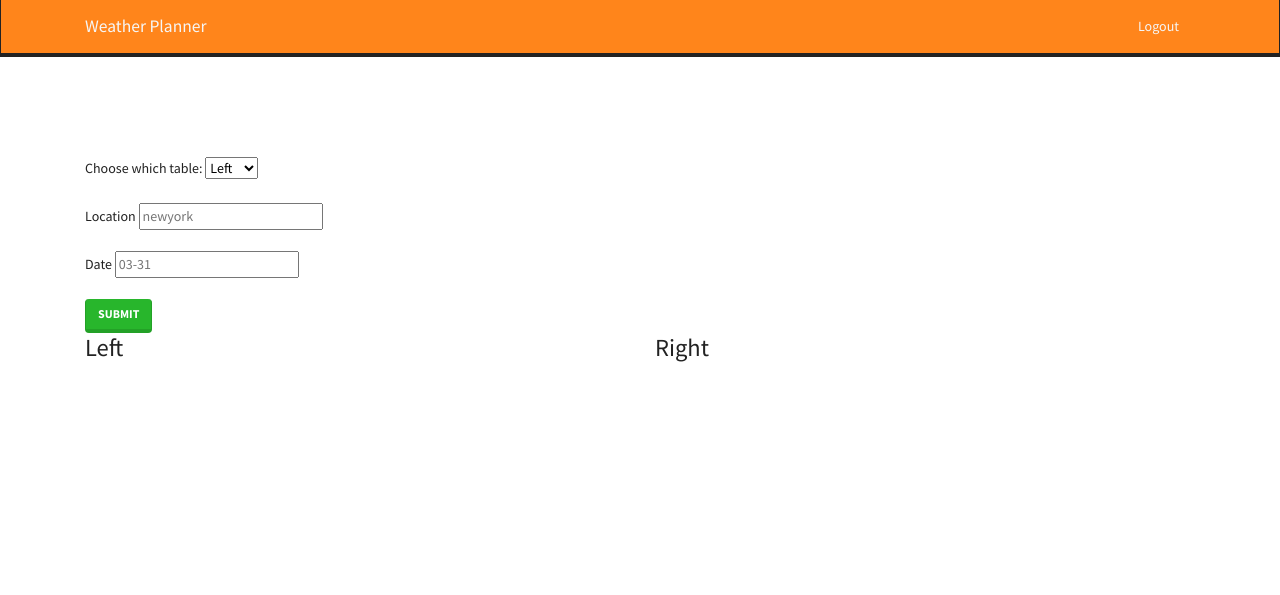
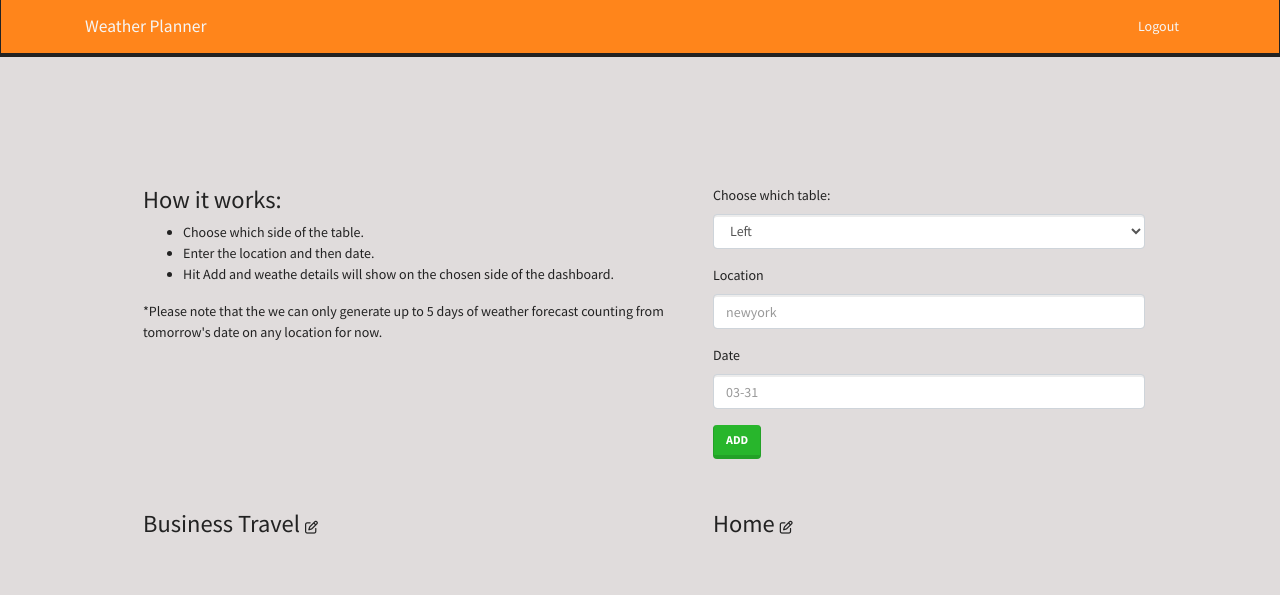
Before and after one commit to carlabrophy/the-weather-app, a Flask app: page /user in a window 1280 px wide. Shown: the top 595 px of the page. Run offline with Flask 2, Linux system fonts and the light colour scheme; the visitor is signed in with stand-in values (Sample User, id 1); data that the repository does not hold is empty; some libraries are stand-ins or nearby versions.

Commit message:
added style and update forms

```diff
--- a/app.py
+++ b/app.py
@@ -14,7 +14,6 @@ app.config['SQLALCHEMY_ECHO'] = True
 app.config['DEBUG_TB_INTERCEPT_REDIRECTS'] = False
 
 connect_db(app)
-
 db.create_all()
 
 app.config['SECRET_KEY'] = APP_CONFIG_KEY
@@ -40,10 +39,11 @@ def fetch_data(location, date_input):
 
         if date == date_input:
             temp = daily['values']['temperatureAvg']
-            description = daily['values']['weatherCodeMax']
+            sunrise = daily['values']['sunriseTime']
+            sunset = daily['values']['sunsetTime']
             humidity = daily['values']['humidityAvg']
 
-            new_weather = {'temperature': temp, 'description': description, 'humidity': humidity}
+            new_weather = {'temperature': temp, 'sunrise':sunrise, 'sunset':sunset, 'humidity': humidity}
             return new_weather
 
 
@@ -94,7 +94,7 @@ def user_login():
         user = User.authenticate(username, password)
         if user:
             session['user_id'] = user.id
-            flash(f'Welcome back {username}!', 'info')
+            flash(f'Welcome back {username}!', 'success')
             return redirect('/user')
         else:
             form.username.errors = ['Incorrect username/password']
@@ -121,21 +121,25 @@ def show_weather_forms():
     if form.validate_on_submit():
         address = form.location.data
         date = form.date.data
+        # if date == "":
+        #     form.date.errors.append('Invalid date')
         column = form.column.data
 
-        weather = fetch_data(address,date)
+        try:
+            date_format = datetime.datetime.strptime(f"2023-{date}", "%Y-%m-%d")
+            new_date = date_format.strftime('%a %w/%d')
+            weather = fetch_data(address,date)
+            new_weather = Weather(date=new_date, location=address.capitalize(), temperature=weather['temperature'], sunrise=weather['sunrise'], sunset=weather['sunset'], humidity=weather['humidity'], user_id=session['user_id'], column=column)
+            db.session.add(new_weather)
+            db.session.commit()
+            return redirect('/user')
+        except ValueError:
+            form.date.errors.append('Invalid date')
+            return render_template('user.html', form=form,l_weathers=l_weathers, r_weathers=r_weathers)
 
-        new_weather = Weather(date=date, location=address, temperature=weather['temperature'], description=weather['description'], humidity=weather['humidity'], user_id=session['user_id'], column=column)
-
-        db.session.add(new_weather)
-        db.session.commit()
-        return redirect('/user')
 
     else:
-
         return render_template('user.html', form=form, l_weathers=l_weathers, r_weathers=r_weathers)
-
-
 
 
 
@@ -176,7 +180,7 @@ def delete_weather(id):
 
     db.session.delete(w)
     db.session.commit()
-    flash(f'{w.location } dated: {w.date} deleted!', 'danger')
+    flash(f'{w.date} in {w.location} deleted!', 'danger')
 
     return redirect('/user')
 
--- a/models.py
+++ b/models.py
@@ -63,7 +63,8 @@ class Weather(db.Model):
     date = db.Column(db.Text, nullable=False)
     location = db.Column(db.Text, nullable=False)
     temperature = db.Column(db.Float, nullable=False)
-    description = db.Column(db.Text, nullable=False)
+    sunrise =db.Column(db.Text, nullable=False)
+    sunset =db.Column(db.Text, nullable=False)
     humidity = db.Column(db.Float, nullable=False)
     created = created = db.Column(db.DateTime, nullable=False, default=datetime.datetime.now)
     user_id = db.Column(db.Integer, db.ForeignKey('users.id'))
--- a/static/app.css
+++ b/static/app.css
@@ -1,7 +1,32 @@
+* {
+	margin: 0;
+	box-sizing: border-box;
+}
+
+body {
+	background-color: #e0dcdc;
+	margin-bottom: 200px;
+}
+
 .top-margin {
 	margin-top: 100px;
 }
 
+/* index */
+.home-page {
+	margin: 25% 0 0 10%;
+	width: 35%;
+}
+
+.home-page p {
+	font-size: 1rem;
+}
+
+.sign-up {
+	margin-left: 2%;
+}
+
+/* login/register */
 .home-div {
 	margin: 10% 0 0 10%;
 }
@@ -9,3 +34,62 @@
 .home-div p {
 	margin-bottom: 30px;
 }
+
+.reg-div {
+	margin: 100px 0 0 10%;
+	width: 35%;
+}
+
+.login-msg {
+	font-size: 1rem;
+}
+
+.flash-msg {
+	margin-top: 50px;
+}
+
+.f-msg {
+	font-size: 1.2rem;
+}
+
+/* user */
+
+.user-container {
+	margin: 10% 10% 0 10%;
+}
+
+.input-user {
+	width: 80%;
+}
+
+.column {
+	margin: 50px 0;
+}
+
+.h3-fa {
+	font-size: small;
+	font-weight: 400;
+}
+
+.weather {
+	margin-bottom: 10px;
+}
+
+.card-img-top {
+	font-size: 1.2rem;
+
+	padding-right: 30px;
+}
+
+.align-right {
+	text-align: right;
+}
+
+.align-left {
+	margin: 20px 0 0 0;
+	padding-left: 20px;
+}
+
+.card-title {
+	font-size: 1.8rem;
+}
--- /dev/null
+++ b/static/app.js
@@ -0,0 +1,46 @@
+const left = document.querySelector(".column-left");
+const right = document.querySelector(".column-right");
+const form = document.querySelector("#from-user");
+const date = document.querySelector("#date");
+
+left.addEventListener("click", () => {
+	const input = document.createElement("input");
+	input.type = "text";
+	input.value = left.innerText;
+	input.addEventListener("blur", () => {
+		left.innerText = input.value;
+		input.parentNode.removeChild(input);
+	});
+	input.addEventListener("keydown", (event) => {
+		if (event.key === "Enter") {
+			left.innerText = input.value;
+			input.parentNode.removeChild(input);
+		}
+	});
+	left.parentNode.insertBefore(input, left.nextSibling);
+	input.focus();
+});
+
+right.addEventListener("click", () => {
+	const input = document.createElement("input");
+	input.type = "text";
+	input.value = right.innerText;
+	input.addEventListener("blur", () => {
+		right.innerText = input.value;
+		input.parentNode.removeChild(input);
+	});
+	input.addEventListener("keydown", (event) => {
+		if (event.key === "Enter") {
+			right.innerText = input.value;
+			input.parentNode.removeChild(input);
+		}
+	});
+	right.parentNode.insertBefore(input, right.nextSibling);
+	input.focus();
+});
+
+form.addEventListener("submit", (e) => {
+	if (date.value === "") {
+		e.preventDefault();
+	}
+});
--- a/templates/index.html
+++ b/templates/index.html
@@ -5,10 +5,14 @@
 		<meta http-equiv="X-UA-Compatible" content="IE=edge" />
 		<meta name="viewport" content="width=device-width, initial-scale=1.0" />
 
-		<title>{% block title %}%Weather Planner{% endblock %}</title>
+		<title>{% block title %}Weather Planner{% endblock %}</title>
 		<link
 			rel="stylesheet"
 			href="https://stackpath.bootstrapcdn.com/bootswatch/4.1.3/lumen/bootstrap.css"
+		/>
+		<link
+			rel="stylesheet"
+			href="https://cdnjs.cloudflare.com/ajax/libs/font-awesome/6.3.0/css/all.min.css"
 		/>
 		<link rel="stylesheet" href="/static/app.css" />
 	</head>
@@ -33,29 +37,25 @@
 			</div>
 		</nav>
 
-		<div class="container" style="margin-top: 2em">
+		<div class="container flash-msg">
 			{% for category, msg in get_flashed_messages(with_categories=true) %}
 
-			<div class="alert alert-{{category}}">{{ msg }}</div>
+			<p class="f-msg text-{{category}}">{{ msg }}</p>
 			{% endfor %}
-
 		</div>
 
-
 		{% block content %}
-		<div class="container top-margin">
-			<div class="row g-3">
-				<div class="col-md-4 home-div">
+		<div class="container home-page">
 			<h1>Welcome to Weather Planner.</h1>
 			<p>
-						Planning your vacation includes checking the weather and chekcing
-						the weather should not be a back and forth clicks and pages.
+				Planning your vacation includes checking the weather and checking the
+				weather should not be a back and forth clicks and mulitple pages.
 			</p>
 			<a href="/login" class="btn btn-success">Log in</a>
-					<a href="/register" class="btn btn-warning">Sign up</a>
+			<a href="/register" class="btn btn-warning sign-up">Sign up</a>
 		</div>
 
-		</div>
 		{% endblock %}
+		<script src="/static/app.js"></script>
 	</body>
 </html>
--- a/templates/user.html
+++ b/templates/user.html
@@ -5,57 +5,96 @@
 
 <!-- body -->
 {% block content %}
-<div class="container top-margin">
-	<form method="POST">
-		{{form.hidden_tag()}}
+<div class="container top-margin user-container">
+	<div class="row">
+		<div class="col-md-6">
+			<h3>How it works:</h3>
+			<ul>
+				<li>Choose which side of the table.</li>
+				<li>Enter the location and then date.</li>
+				<li>
+					Hit Add and weathe details will show on the chosen side of the
+					dashboard.
+				</li>
+			</ul>
+			<p>
+				*Please note that the we can only generate up to 5 days of weather
+				forecast counting from tomorrow's date on any location for now.
+			</p>
+		</div>
+		<div class="col-md-6">
+			<form id="form-user" method="POST">
+				{{form.hidden_tag()}}
 
-		<!-- input -->
-		{% for field in form if field.widget.input_type != 'hidden' %}
-		<p>{{field.label}} {{field}}</p>
-		{% endfor %}
+				<!-- input -->
+				{% for field in form if field.widget.input_type != 'hidden' %}
+				<p id="input-weather">
+					{{field.label(class_='form-label ')}} {{field(class_='form-control
+					input-user')}}
 
-		<button type="Add" class="btn btn-success">Submit</button>
-	</form>
+					<!-- errors -->
+					{% for error in field.errors %}
+					<span class="text-danger">{{error}}</span>
+					{% endfor %}
+				</p>
 
-	<div class="row g3">
-		<div class="col-md-6"><h3>Left</h3></div>
-		<div class="col-md-6"><h3>Right</h3></div>
+				{% endfor %}
 
-		<div id="table-1" class="col-md-6">
+				<button type="Add" class="btn btn-success">Add</button>
+			</form>
+		</div>
+	</div>
+
+	<div class="row">
+		<div class="col-md-6 column">
+			<h3 class="column-left">
+				Business Travel <i class="fas fa-edit h3-fa"></i>
+			</h3>
+		</div>
+		<div class="col-md-6 column">
+			<h3 class="column-right">Home <i class="fas fa-edit h3-fa"></i></h3>
+		</div>
+
+		<div class="col-md-6">
 			{% for w in l_weathers%}
-			<div>
-				<a href="/weather/{{w.id}}/edit">edit</a>
-				<a href="/weather/{{w.id}}/delete">delete</a>
-				<ul>
-					<li>{{w.location}}</li>
-					<li>{{w.date}}</li>
-					<li>{{w.description}}</li>
-					<li>{{w.temperature}}</li>
-					<li>{{w.humidity}}</li>
-					<li>{{w.column}}</li>
-				</ul>
+			<div class="weather">
+				<div class="card" style="width: 18rem">
+					<p class="card-img-top align-left">{{w.date}}</p>
+					<p class="card-img-top align-right">{{w.location}}</p>
+					<div class="card-body">
+						<h5 class="card-title">{{w.temperature}} <span>&#176;</span></h5>
+						<p class="card-text">Humidity: {{w.humidity}}%</p>
+						<a href="/weather/{{w.id}}/edit" class="btn btn-ptimary"
+							><i class="fas fa-edit"></i
+						></a>
+						<a href="/weather/{{w.id}}/delete" class="btn btn-ptimary"
+							><i class="fa-sharp fa-solid fa-trash"></i
+						></a>
+					</div>
+				</div>
 			</div>
 			{% endfor%}
 		</div>
-
-		<div id="table-2" class="col-md-6">
+		<div class="col-md-6">
 			{% for w in r_weathers%}
-			<div>
-				<a href="/weather/{{w.id}}/edit">edit</a>
-				<a href="/weather/{{w.id}}/delete">delete</a>
-				<ul>
-					<li>{{w.location}}</li>
-					<li>{{w.date}}</li>
-					<li>{{w.description}}</li>
-					<li>{{w.temperature}}</li>
-					<li>{{w.humidity}}</li>
-				</ul>
+			<div class="weather">
+				<div class="card" style="width: 18rem">
+					<p class="card-img-top align-left">{{w.date}}</p>
+					<p class="card-img-top align-right">{{w.location}}</p>
+					<div class="card-body">
+						<h5 class="card-title">{{w.temperature}} <span>&#176;</span></h5>
+						<p class="card-text">Humidity: {{w.humidity}}%</p>
+						<a href="/weather/{{w.id}}/edit" class="btn btn-ptimary"
+							><i class="fas fa-edit"></i
+						></a>
+						<a href="/weather/{{w.id}}/delete" class="btn btn-ptimary"
+							><i class="fa-sharp fa-solid fa-trash"></i
+						></a>
+					</div>
+				</div>
 			</div>
-			{% endfor %}
+			{% endfor%}
 		</div>
-
-		<!-- <a href="/user" class="btn-sm btn-warning">+</a> -->
 	</div>
-
-	{% endblock %}
 </div>
+{% endblock %}
```
Also changed, not shown: templates/login.html (+5 -4 lines), templates/register.html (+5 -4 lines). Lines whose indentation alone changed are shown as unchanged.
